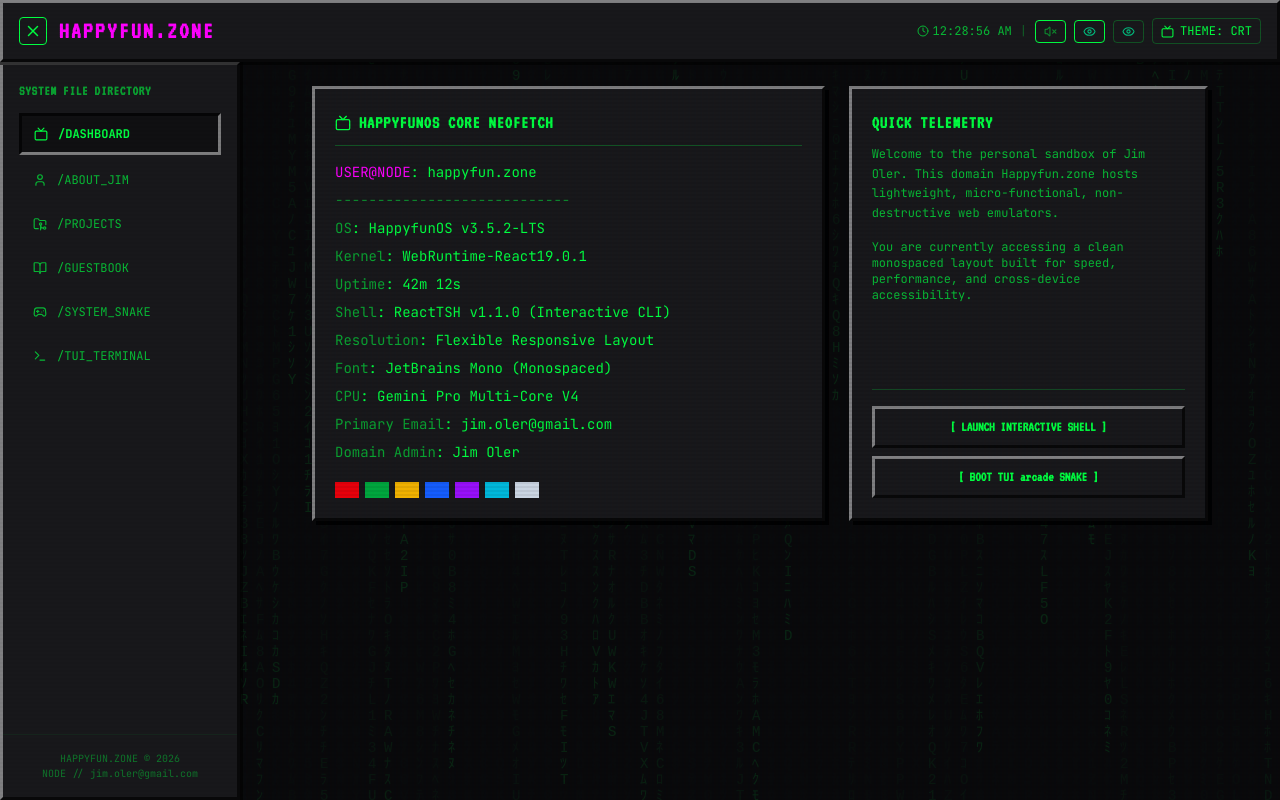
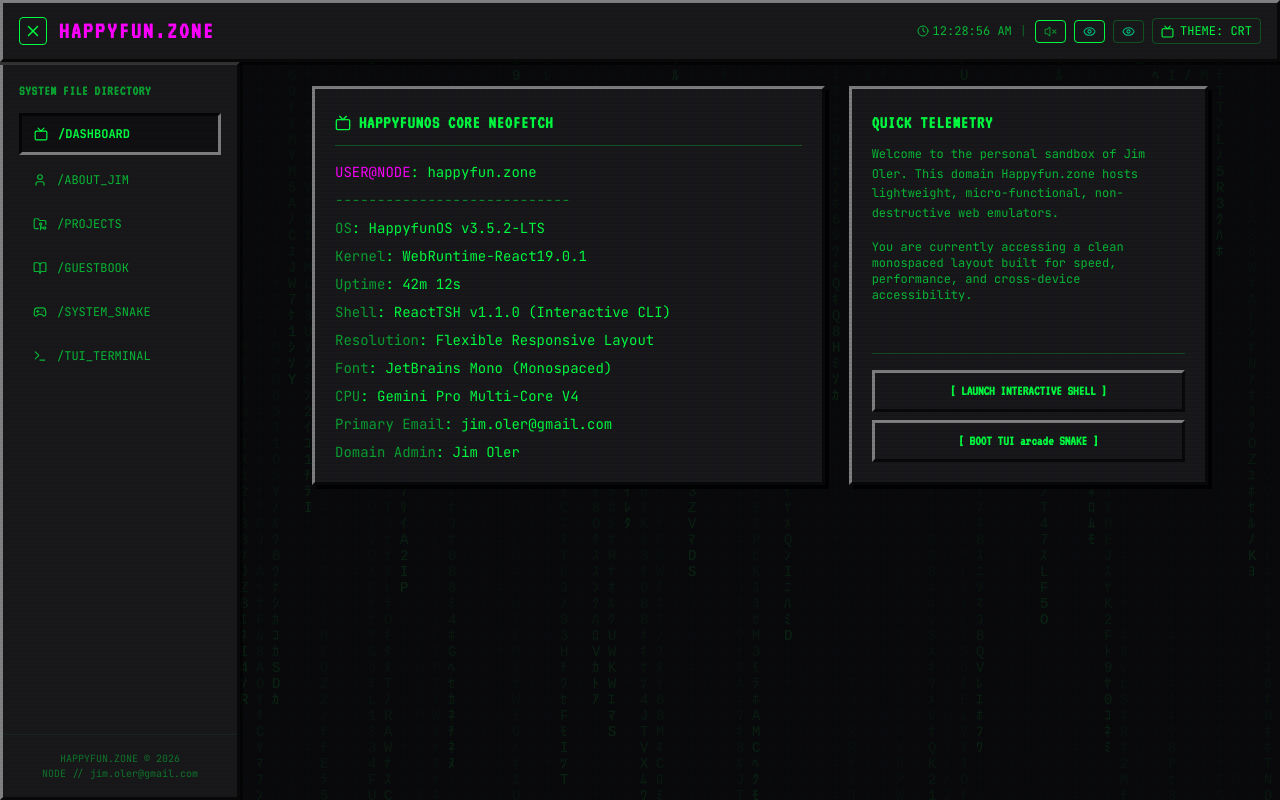
Before and after one commit to JimEOler/happyfun-zone, a React (Vite) app: page / in a window 1280 px wide. Built offline with nearby package versions, Linux system fonts and the light colour scheme.

Commit message:
Remove color blocks from dashboard neofetch card

```diff
--- a/src/App.tsx
+++ b/src/App.tsx
@@ -504,15 +504,6 @@ export default function App() {
                           <p><span className="opacity-60">Domain Admin</span>: Jim Oler</p>
                         </div>
 
-                        <div className="mt-5 flex gap-1.5 flex-wrap">
-                          <span className="w-6 h-4 bg-red-600 inline-block"></span>
-                          <span className="w-6 h-4 bg-green-600 inline-block"></span>
-                          <span className="w-6 h-4 bg-yellow-500 inline-block"></span>
-                          <span className="w-6 h-4 bg-blue-600 inline-block"></span>
-                          <span className="w-6 h-4 bg-purple-600 inline-block"></span>
-                          <span className="w-6 h-4 bg-cyan-500 inline-block"></span>
-                          <span className="w-6 h-4 bg-slate-300 inline-block"></span>
-                        </div>
                       </div>
                     </div>
 
```
